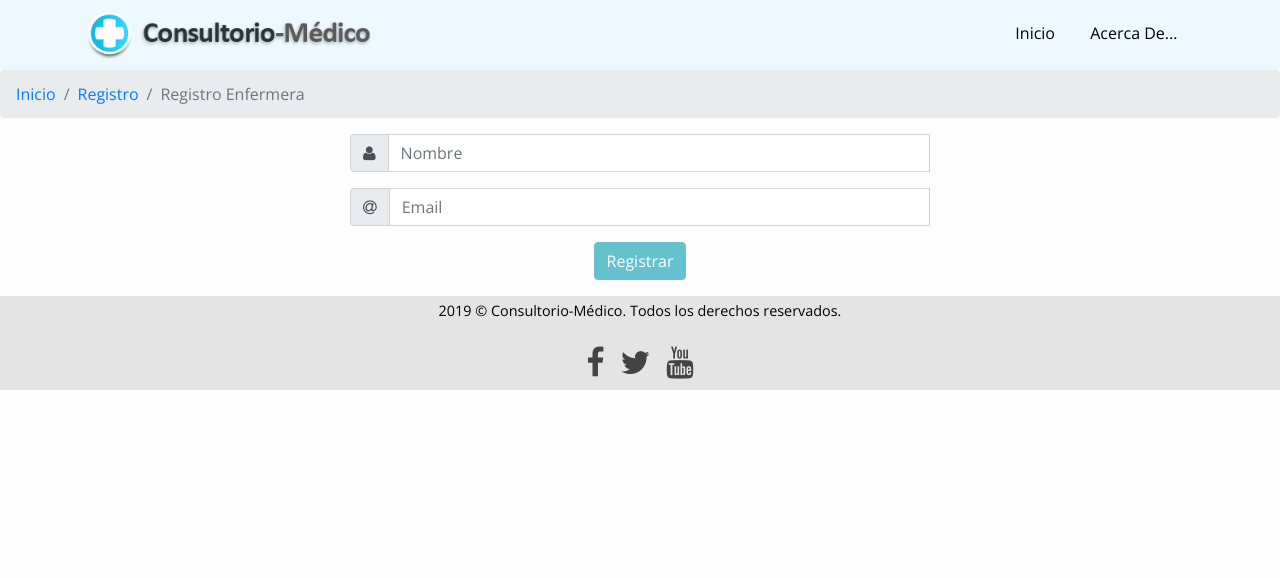
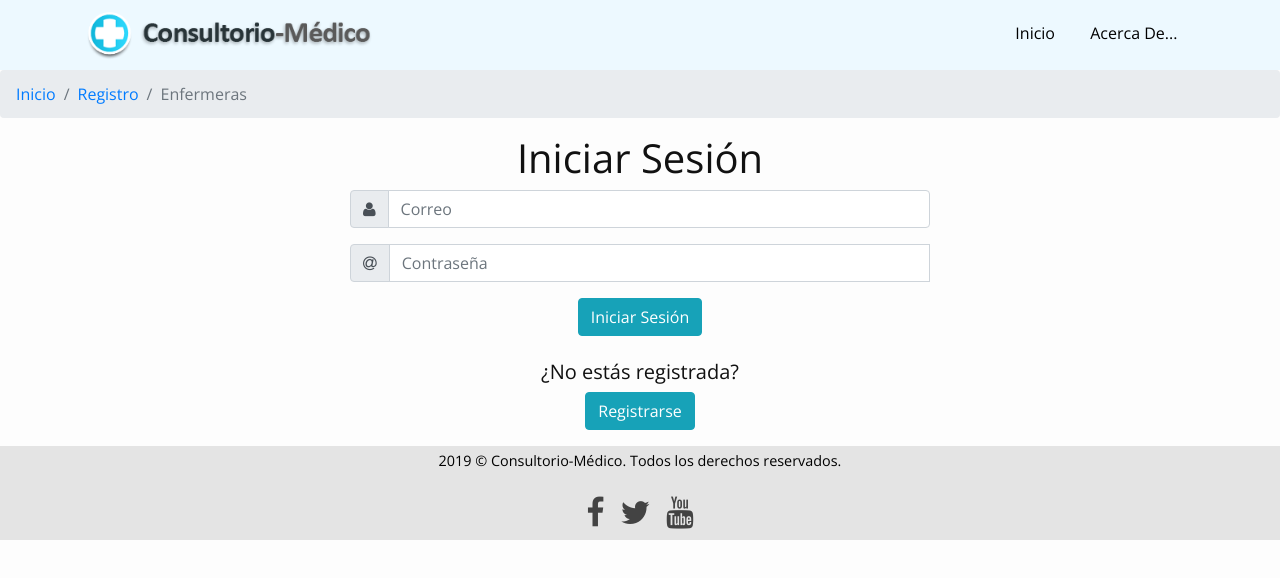
Before and after one commit to Robert18035/ConsultorioMedico, a website: page public/index.html at #!/enfermera in a window 1280 px wide. Drawn offline with nearby package versions, Linux system fonts and the light colour scheme; some packages are replaced by stand-ins of ours.

Commit message:
Agregado la base del login con redirect al registro

```diff
--- a/public/js/controlador.js
+++ b/public/js/controlador.js
@@ -12,6 +12,7 @@ app.config(function($routeProvider) {
         .when("/registro", {
             templateUrl: "../views/registro.html"
         })
+        /* ----------------------------------------------------------- */
         .when("/altaRegistro", {
             templateUrl: "../views/altaRegistro.html",
             controller: "registroPac"
@@ -20,7 +21,11 @@ app.config(function($routeProvider) {
             templateUrl: "../views/principal.html",
             controller: "registroPac"
         })
+        /* ----------------------------------------------------------- */
         .when("/medico", {
+            templateUrl: "../views/medico.html"
+        })
+        .when("/regisMedico", {
             templateUrl: "../views/registroMedico.html",
             controller: "registroMed"
         })
@@ -28,7 +33,11 @@ app.config(function($routeProvider) {
             templateUrl: "../views/principal.html",
             controller: "registroMed"
         })
+        /* ----------------------------------------------------------- */
         .when("/enfermera", {
+            templateUrl: "../views/enfermera.html"
+        })
+        .when("/regisEnfermera", {
             templateUrl: "../views/registroEnfermera.html",
             controller: "registroEnf"
         })
--- /dev/null
+++ b/public/views/enfermera.html
@@ -0,0 +1,34 @@
+<nav aria-label="breadcrumb">
+    <ol class="breadcrumb">
+        <li class="breadcrumb-item"><a href="#/">Inicio</a></li>
+        <li class="breadcrumb-item"><a href="#!registro">Registro</a></li>
+        <li class="breadcrumb-item active" aria-current="page">Enfermeras</li>
+    </ol>
+</nav>
+<center>
+    <div class="form-group col-md-6 ">
+        <section class="container">
+            <h1>Iniciar Sesión</h1>
+            <form>
+                <div class="input-group mb-3 flex-nowrap">
+                    <div class="input-group-prepend">
+                        <span class="input-group-text fa fa-user"></span>
+                    </div>
+                    <input type="email" class="form-control" placeholder="Correo" title="Introduce tu correo">
+                </div>
+                <div class="input-group mb-3 flex-nowrap">
+                    <div class="input-group-prepend">
+                        <span class="input-group-text fa fa-at"></span>
+                    </div>
+                    <input type="password" class="form-control" placeholder="Contraseña" title="Introduce tu contraseña"><br>
+                </div>
+                <center>
+                    <input type="submit" value="Iniciar Sesión" class="btn btn-info">
+                </center>
+            </form>
+            <br>
+            <h5>¿No estás registrada?</h5>
+            <a href="#!regisEnfermera" class="btn btn-info hidden-sm-down">Registrarse</a>
+        </section>
+    </div>
+</center>
--- a/public/views/registroEnfermera.html
+++ b/public/views/registroEnfermera.html
@@ -2,6 +2,7 @@
     <ol class="breadcrumb">
         <li class="breadcrumb-item"><a href="#/">Inicio</a></li>
         <li class="breadcrumb-item"><a href="#!registro">Registro</a></li>
+        <li class="breadcrumb-item"><a href="#!enfermera">Enfermeras</a></li>
         <li class="breadcrumb-item active" aria-current="page">Registro Enfermera</li>
     </ol>
 </nav>
```
Also changed, not shown: public/views/medico.html (added, +34 -0 lines), public/views/registro.html (+3 -4 lines), public/views/registroMedico.html (+1 -0 lines).
